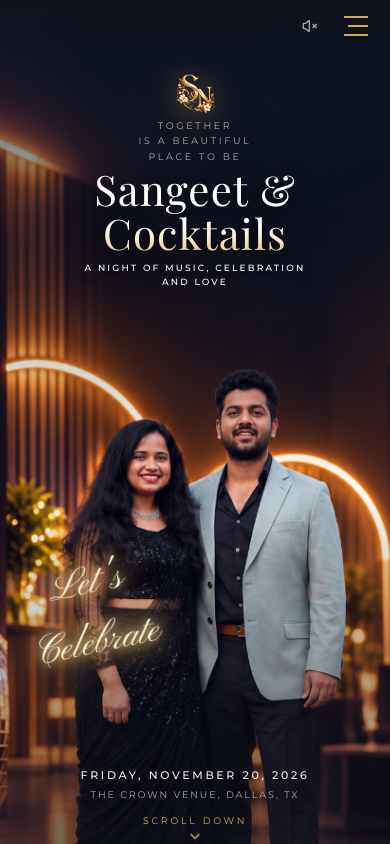
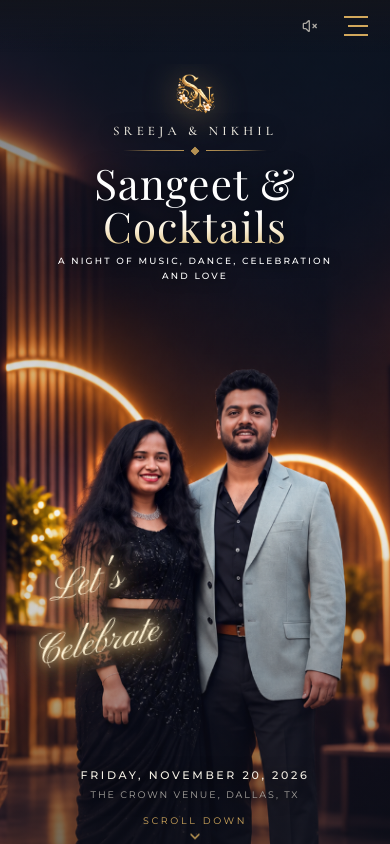
Before and after one commit to farhan2114/sn-wedding-invitation, a React (Vite) app: page / in a window 390 px wide. Shown: the top 844 px of the page. Built offline with nearby package versions, Linux system fonts and the light colour scheme; a web font is replaced by a local one.

Commit message:
Add Sreeja & Nikhil with diamond divider under logo on mobile, and add dance to subtext

```diff
--- a/src/components/HeroSection.jsx
+++ b/src/components/HeroSection.jsx
@@ -75,11 +75,18 @@
             />
           </div>
 
-          <p className="text-[9.5px] xs:text-[10px] sm:text-[11px] font-sans-ui uppercase tracking-[0.28em] text-[#A9A6A0] font-normal leading-relaxed mb-1 drop-shadow-sm">
-            Together<br />
-            is a beautiful<br />
-            place to be
+          {/* Couple Names under logo */}
+          <p className="font-cormorant text-[13px] xs:text-[14px] sm:text-[15px] font-medium tracking-[0.32em] uppercase text-[#F3EFE4] mt-1 mb-1.5 drop-shadow-[0_2px_8px_rgba(0,0,0,0.9)]">
+            Sreeja &amp; Nikhil
           </p>
+
+          {/* Decorative Gold Diamond Divider */}
+          <div className="flex items-center justify-center space-x-2 w-36 xs:w-42 mx-auto mb-2 opacity-85">
+            <div className="h-[1px] flex-1 bg-gradient-to-r from-transparent via-[#D2A85C]/80 to-[#D2A85C]" />
+            <div className="w-1.5 h-1.5 rotate-45 border border-[#D2A85C] bg-[#D2A85C]" />
+            <div className="h-[1px] flex-1 bg-gradient-to-l from-transparent via-[#D2A85C]/80 to-[#D2A85C]" />
+          </div>
+
           <h1
             className="font-display text-[42px] xs:text-[46px] sm:text-[52px] tracking-wide font-normal leading-[1.03] mb-1.5"
             style={{
@@ -94,7 +101,7 @@
             Cocktails
           </h1>
           <p className="text-[9px] xs:text-[9.5px] sm:text-[10.5px] font-sans-ui uppercase tracking-[0.24em] text-white font-medium leading-relaxed drop-shadow-[0_2px_6px_rgba(0,0,0,0.9)]">
-            A night of music, celebration<br />and love
+            A night of music, dance, celebration<br />and love
           </p>
         </div>
 
@@ -179,7 +186,7 @@
 
               {/* Subtext */}
               <p className="text-[9.5px] sm:text-[10.5px] font-sans-ui uppercase tracking-[0.26em] text-[#E7CE9C]/90 leading-relaxed max-w-xs sm:max-w-sm mx-auto mb-6 drop-shadow-sm">
-                A night of music, celebration<br />and love
+                A night of music, dance, celebration<br />and love
               </p>
 
               {/* Date & Venue Box */}
--- a/src/utils/calendar.js
+++ b/src/utils/calendar.js
@@ -4,7 +4,7 @@
 
 export const EVENT_DETAILS = {
   title: 'Sangeet & Cocktails — S | N',
-  description: 'Join S & N for a night of music, celebration and love! Dress code: Indo-Western or Cocktail Attire.',
+  description: 'Join Sreeja & Nikhil for a night of music, dance, celebration and love! Dress code: Indo-Western or Cocktail Attire.',
   location: 'The Crown Venue, 10841 Composite Dr, Dallas, TX 75220',
   mapsUrl: 'https://maps.google.com/?q=The+Crown+Venue,+10841+Composite+Dr,+Dallas,+TX+75220',
   startDate: '20261120T180000',
```
Also changed, not shown: index.html (+1 -1 lines).
